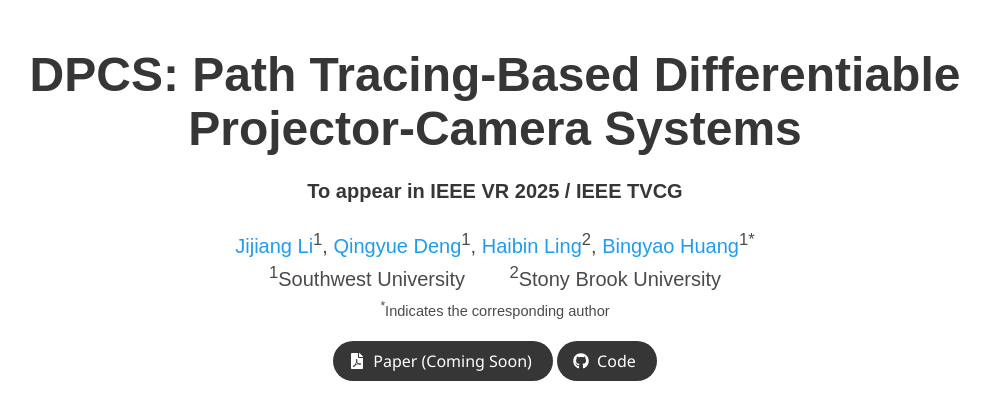
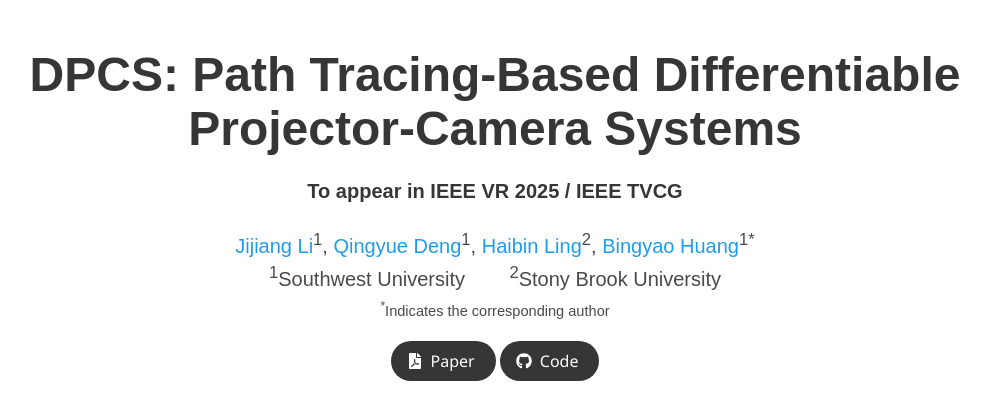
Before and after one commit to JijiangLi/JijiangLi.github.io, a Jekyll site: the page DPCS/index.html, which Jekyll copies as it is, in a window 1280 px wide and 900 px high, cut to the strip 0-422 px from the top of the window. Shown: the whole strip, without its empty margins (145-1135 px from the left). Built offline with Jekyll 4.4.1, drawn with Linux system fonts in a browser that asks for light colours; nearby versions of some CDN libraries; some web fonts are replaced; library files that are not in the unit come from our copies; a style sheet for code colours, icons or effects is not loaded.

Commit message:
Update index.html

```diff
--- a/DPCS/index.html
+++ b/DPCS/index.html
@@ -138,12 +138,12 @@
               <div class="publication-links">
                 <!-- Arxiv PDF link -->
                 <span class="link-block">
-                  <a href="https://arxiv.org/pdf/<ARXIV PAPER ID>.pdf" target="_blank"
+                  <a href="https://drive.google.com/file/d/1ETrjp491KQoQ5IHAtkMKRJKFxMl3SKIl/view?usp=drive_link" target="_blank"
                     class="external-link button is-normal is-rounded is-dark">
                     <span class="icon">
                       <i class="fas fa-file-pdf"></i>
                     </span>
-                    <span>Paper (Coming Soon)</span>
+                    <span>Paper</span>
                   </a>
                 </span>
 
```
